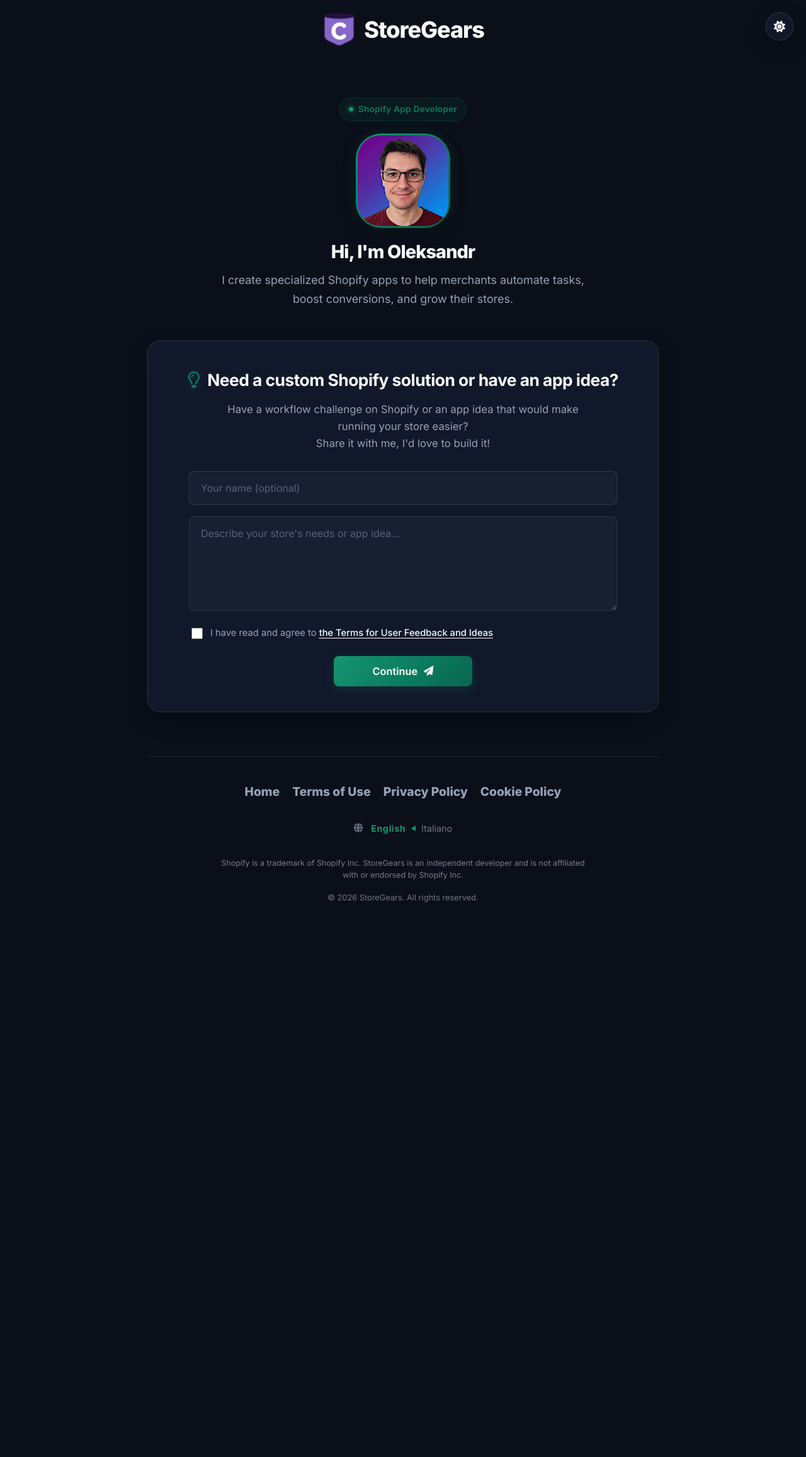
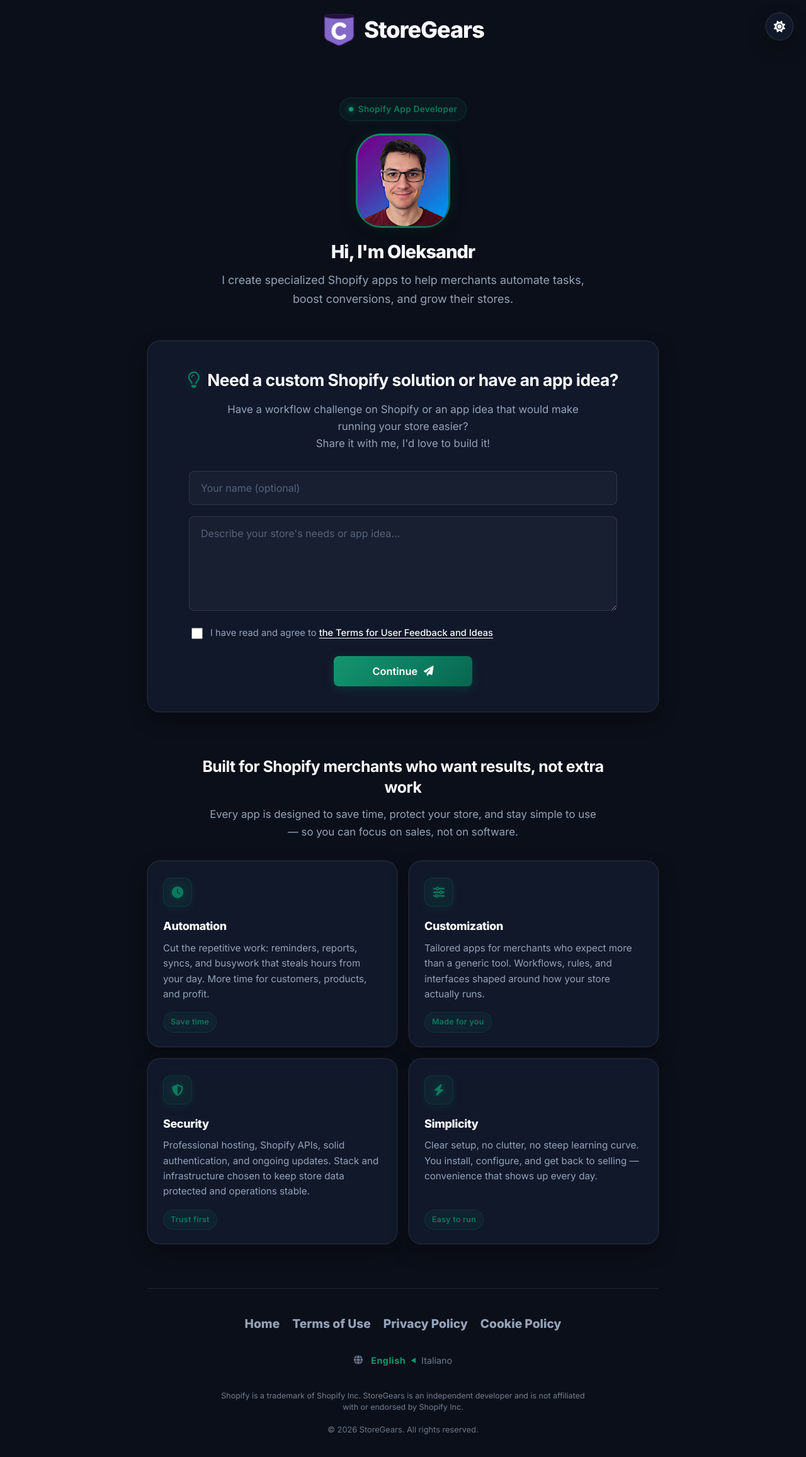
Before and after one commit to digitalcreat0r/sitoweb_storegears, a Jekyll site: the page built from index.html, in a window 1280 px wide. Shown: the whole page at 63% size. Built offline with Jekyll 4.4.1, drawn with Linux system fonts in a browser that asks for light colours; before the commit the page ends 1469 px from its top, so only the background shows below that.

Commit message:
creazione sezioni di valore

```diff
--- a/_data/en.yml
+++ b/_data/en.yml
@@ -37,3 +37,24 @@
 email_greeting: "Hello"
 email_salutation: "Best regards,"
 email_thank_you: "Thank you!"
+
+# Value pillars
+value_title: "Built for Shopify merchants who want results, not extra work"
+value_desc: "Every app is designed to save time, protect your store, and stay simple to use — so you can focus on sales, not on software."
+value_pillars:
+  - icon: "fa-solid fa-clock"
+    keyword: "Automation"
+    text: "Cut the repetitive work: reminders, reports, syncs, and busywork that steals hours from your day. More time for customers, products, and profit."
+    badge: "Save time"
+  - icon: "fa-solid fa-sliders"
+    keyword: "Customization"
+    text: "Tailored apps for merchants who expect more than a generic tool. Workflows, rules, and interfaces shaped around how your store actually runs."
+    badge: "Made for you"
+  - icon: "fa-solid fa-shield-halved"
+    keyword: "Security"
+    text: "Professional hosting, Shopify APIs, solid authentication, and ongoing updates. Stack and infrastructure chosen to keep store data protected and operations stable."
+    badge: "Trust first"
+  - icon: "fa-solid fa-bolt"
+    keyword: "Simplicity"
+    text: "Clear setup, no clutter, no steep learning curve. You install, configure, and get back to selling — convenience that shows up every day."
+    badge: "Easy to run"
--- /dev/null
+++ b/_includes/value-pillars.html
@@ -0,0 +1,17 @@
+<section id="value-pillars" aria-labelledby="value-pillars-title">
+    <h2 id="value-pillars-title">{{ t.value_title }}</h2>
+    <p class="value-description">{{ t.value_desc }}</p>
+
+    <div class="value-grid">
+        {% for item in t.value_pillars %}
+        <article class="value-card">
+            <div class="value-card-icon" aria-hidden="true">
+                <i class="{{ item.icon }}"></i>
+            </div>
+            <span class="value-keyword">{{ item.keyword }}</span>
+            <p class="value-card-text">{{ item.text }}</p>
+            <span class="value-badge">{{ item.badge }}</span>
+        </article>
+        {% endfor %}
+    </div>
+</section>
--- /dev/null
+++ b/_sass/_value-section.scss
@@ -0,0 +1,123 @@
+#value-pillars {
+    text-align: center;
+    margin-top: 8px;
+
+    h2 {
+        display: block;
+        font-size: 1.55rem;
+        margin-bottom: 12px;
+        max-width: 640px;
+        margin-left: auto;
+        margin-right: auto;
+        line-height: 1.35;
+    }
+
+    .value-description {
+        color: var(--text-muted);
+        font-size: 1.05rem;
+        max-width: 620px;
+        margin: 0 auto 32px;
+        line-height: 1.65;
+    }
+}
+
+.value-grid {
+    display: grid;
+    grid-template-columns: repeat(2, minmax(0, 1fr));
+    gap: 18px;
+}
+
+.value-card {
+    display: flex;
+    flex-direction: column;
+    align-items: flex-start;
+    text-align: left;
+    padding: 26px 24px 22px;
+    background: var(--card-bg);
+    border: 1px solid var(--card-border);
+    border-radius: var(--radius-lg);
+    box-shadow: var(--shadow);
+    backdrop-filter: blur(16px);
+    -webkit-backdrop-filter: blur(16px);
+    transition: border-color 0.3s ease, box-shadow 0.3s ease, transform 0.25s ease;
+}
+
+@media (hover: hover) {
+    .value-card:hover {
+        border-color: var(--card-hover-border);
+        box-shadow: var(--shadow-hover);
+        transform: translateY(-3px);
+    }
+}
+
+.value-card-icon {
+    width: 46px;
+    height: 46px;
+    border-radius: 12px;
+    display: flex;
+    align-items: center;
+    justify-content: center;
+    margin-bottom: 16px;
+    color: var(--primary-color);
+    background: rgba(var(--primary-color-rgb), 0.12);
+    border: 1px solid rgba(var(--primary-color-rgb), 0.22);
+    box-shadow: 0 4px 14px rgba(var(--primary-color-rgb), 0.12);
+
+    i {
+        font-size: 1.15rem;
+        filter: drop-shadow(0 0 6px rgba(var(--primary-color-rgb), 0.35));
+    }
+}
+
+.value-keyword {
+    display: block;
+    font-size: 1.12rem;
+    font-weight: 800;
+    letter-spacing: -0.02em;
+    color: var(--text-main);
+    margin-bottom: 8px;
+}
+
+.value-card-text {
+    color: var(--text-muted);
+    font-size: 0.95rem;
+    line-height: 1.6;
+    margin: 0 0 16px;
+    flex: 1;
+}
+
+.value-badge {
+    display: inline-flex;
+    align-items: center;
+    font-size: 0.78rem;
+    font-weight: 600;
+    letter-spacing: 0.02em;
+    color: var(--primary-color);
+    background: rgba(var(--primary-color-rgb), 0.1);
+    border: 1px solid rgba(var(--primary-color-rgb), 0.22);
+    padding: 5px 11px;
+    border-radius: var(--radius-full);
+}
+
+@media (max-width: 700px) {
+    #value-pillars {
+        h2 {
+            font-size: 1.32rem;
+        }
+
+        .value-description {
+            font-size: 0.95rem;
+            margin-bottom: 24px;
+        }
+    }
+
+    .value-grid {
+        grid-template-columns: 1fr;
+        gap: 14px;
+    }
+
+    .value-card {
+        padding: 22px 20px 18px;
+        border-radius: var(--radius);
+    }
+}
--- a/assets/css/style.scss
+++ b/assets/css/style.scss
@@ -9,4 +9,5 @@
 @import "footer";
 @import "lang-banner";
 @import "idea-section";
+@import "value-section";
 @import "agree-checkbox";
--- a/index.html
+++ b/index.html
@@ -99,3 +99,5 @@
         window.location.href = `mailto:${devEmail}?subject=${subject}&body=${body}`;
     }
 </script>
+
+{% include value-pillars.html %}
--- a/it/index.html
+++ b/it/index.html
@@ -97,3 +97,5 @@
         window.location.href = `mailto:${devEmail}?subject=${subject}&body=${body}`;
     }
 </script>
+
+{% include value-pillars.html %}
```
Also changed, not shown: _data/it.yml (+21 -0 lines).
